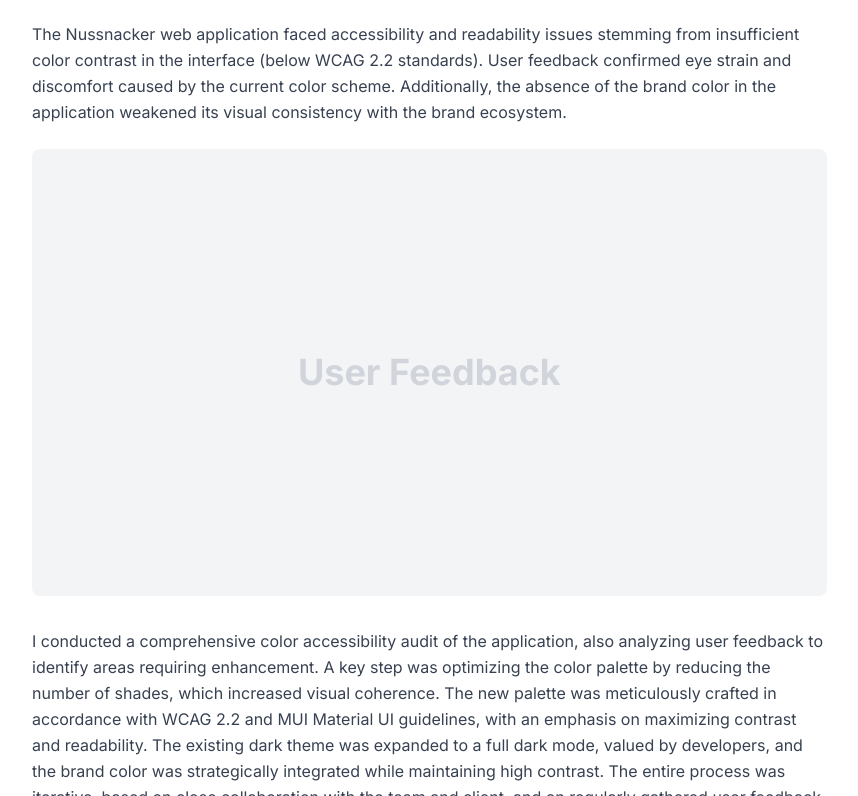
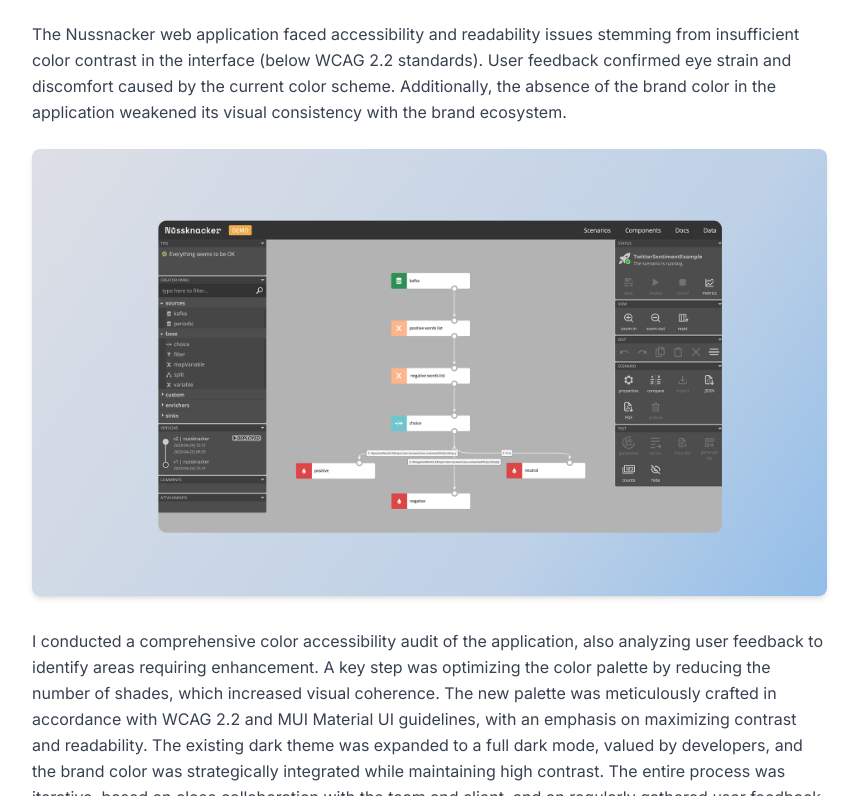
Before and after one commit to Jelonu/ilona.netczuk.pl, a website: page work-project-1.html in a window 1280 px wide. Shown: the part 679-1475 px from the top of the page, without its empty margins (0-858 px from the left). Drawn offline with nearby package versions, Linux system fonts and the light colour scheme.

Commit message:
Update Project 1 with new nu-colors image

```diff
--- a/work-project-1.html
+++ b/work-project-1.html
@@ -138,8 +138,9 @@
             </p>
 
             <!-- Image Placeholder -->
-            <div class="bg-gray-100 rounded-lg overflow-hidden mb-8 aspect-video flex items-center justify-center">
-              <span class="text-4xl font-bold text-gray-300">User Feedback</span>
+            <div class="rounded-lg overflow-hidden mb-8 aspect-video shadow-md">
+              <img src="images/nu-colors-1.jpg" alt="Project visualization showing color palette optimization"
+                class="w-full h-full object-cover">
             </div>
 
             <h4 class="text-lg font-semibold mb-4"></h4>
```
Also changed, not shown: images/nu-colors-1.jpg (added).
